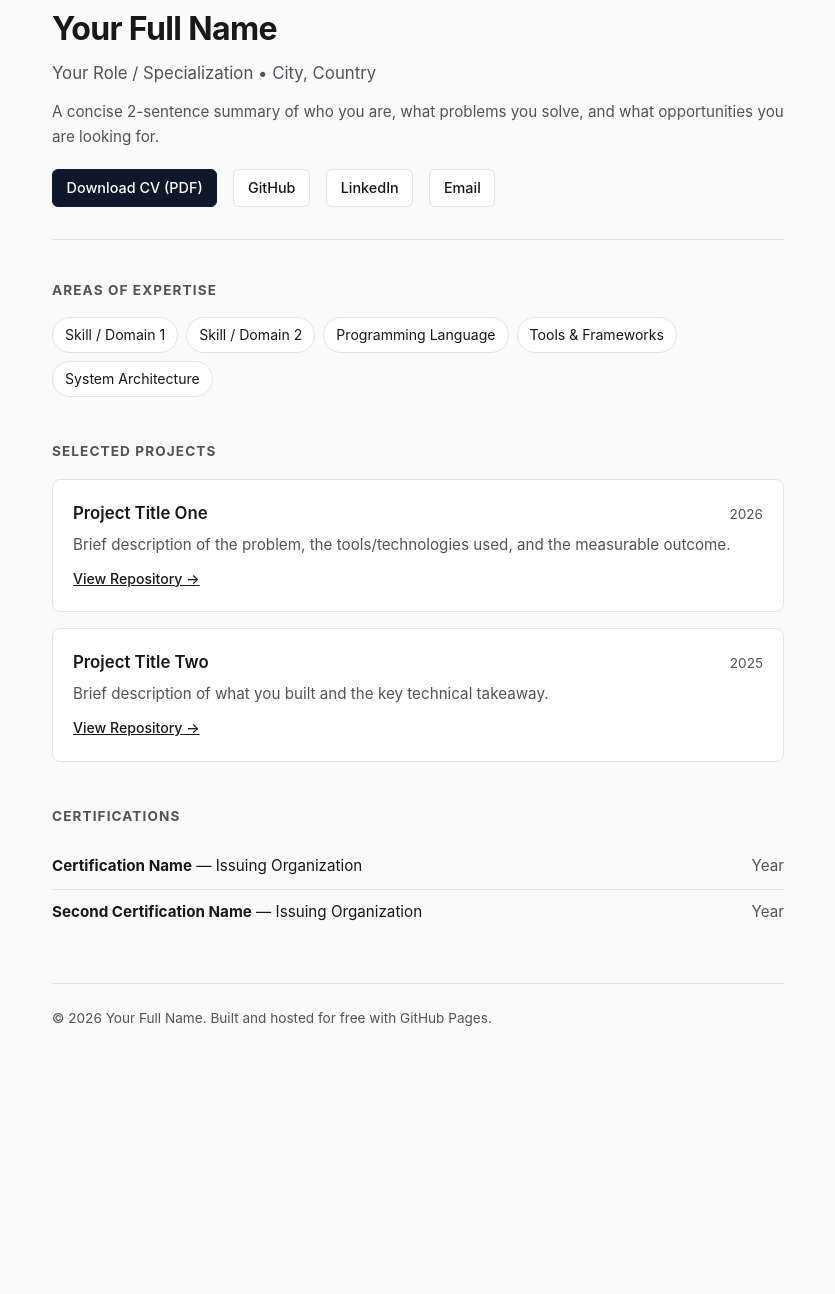
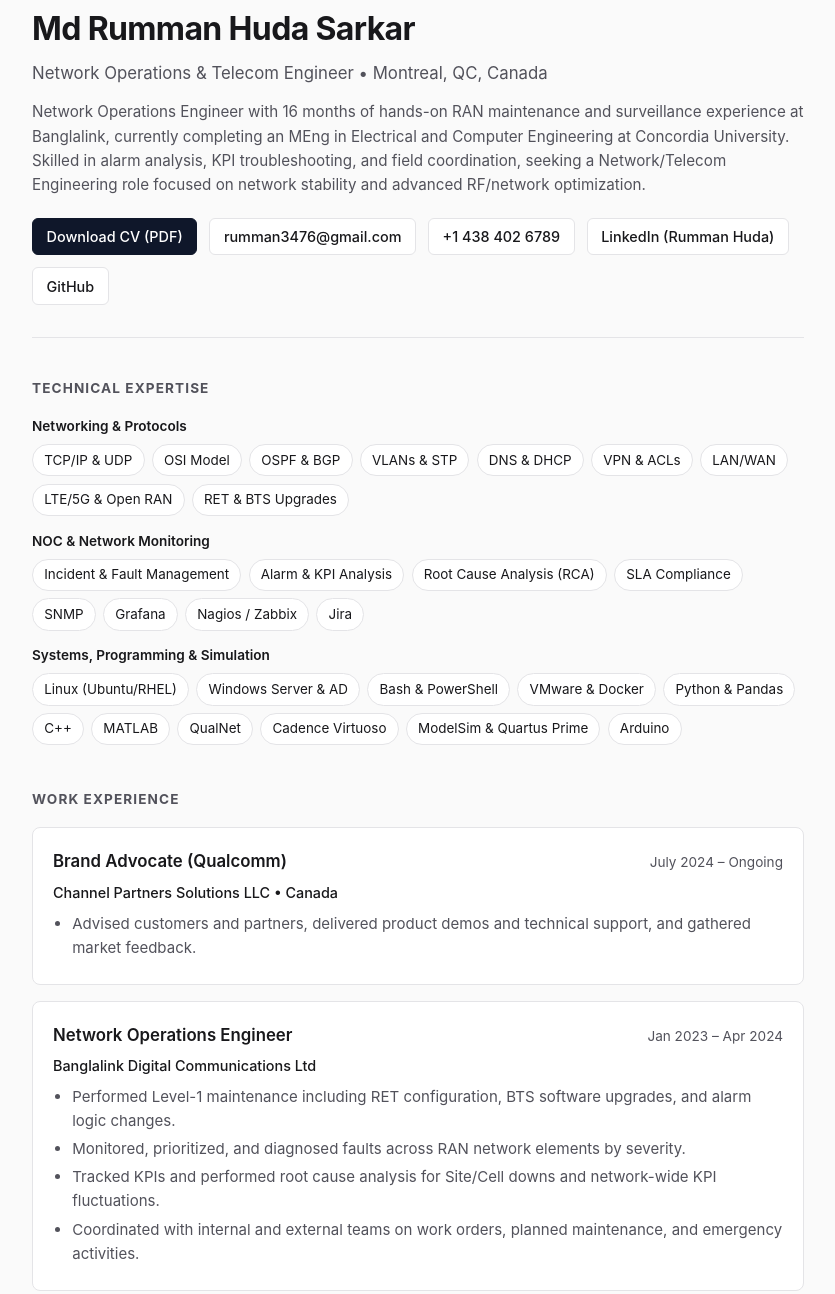
Before and after one commit to RummanHuda/rummanhuda.github.io, a plain HTML site: page index.html in a window 1280 px wide. Shown: the part 45-1339 px from the top of the page, without its empty margins (222-1057 px from the left). Before the commit the page ends 1122 px from the top, so only its background shows below. Drawn offline with Linux system fonts and the light colour scheme.

Commit message:
Updated information on index.html
Updated with up to date information

```diff
--- a/index.html
+++ b/index.html
@@ -3,7 +3,7 @@
 <head>
   <meta charset="UTF-8" />
   <meta name="viewport" content="width=device-width, initial-scale=1.0" />
-  <title>Your Name — Portfolio</title>
+  <title>Md Rumman Huda Sarkar — Network & Telecom Engineer</title>
   <style>
     :root {
       --bg: #fafafa;
@@ -19,7 +19,7 @@
       background: var(--bg);
       color: var(--text);
       line-height: 1.6;
-      max-width: 780px;
+      max-width: 820px;
       margin: 0 auto;
       padding: 3rem 1.5rem;
     }
@@ -30,7 +30,8 @@
     }
     h1 { font-size: 2rem; font-weight: 700; letter-spacing: -0.02em; }
     .subtitle { color: var(--muted); font-size: 1.05rem; margin-top: 0.35rem; }
-    .links { margin-top: 1.25rem; display: flex; flex-wrap: wrap; gap: 1rem; }
+    .summary { margin-top: 0.85rem; color: var(--muted); font-size: 0.95rem; }
+    .links { margin-top: 1.25rem; display: flex; flex-wrap: wrap; gap: 0.75rem; }
     .links a {
       text-decoration: none;
       color: var(--text);
@@ -56,13 +57,20 @@
       color: var(--muted);
       margin-bottom: 1rem;
     }
-    .tags { display: flex; flex-wrap: wrap; gap: 0.5rem; }
+    .skill-group { margin-bottom: 0.9rem; }
+    .skill-label {
+      font-size: 0.85rem;
+      font-weight: 600;
+      color: var(--text);
+      margin-bottom: 0.4rem;
+    }
+    .tags { display: flex; flex-wrap: wrap; gap: 0.45rem; }
     .tag {
       background: var(--surface);
       border: 1px solid var(--border);
-      padding: 0.35rem 0.75rem;
+      padding: 0.28rem 0.7rem;
       border-radius: 999px;
-      font-size: 0.88rem;
+      font-size: 0.84rem;
     }
     .card {
       background: var(--surface);
@@ -75,26 +83,25 @@
       display: flex;
       justify-content: space-between;
       align-items: baseline;
-      gap: 1rem;
-      margin-bottom: 0.4rem;
+      flex-wrap: wrap;
+      gap: 0.5rem;
+      margin-bottom: 0.35rem;
     }
     .card h3 { font-size: 1.05rem; font-weight: 600; }
-    .card span { font-size: 0.85rem; color: var(--muted); }
-    .card p { font-size: 0.95rem; color: var(--muted); }
-    .card a {
-      display: inline-block;
-      margin-top: 0.65rem;
-      font-size: 0.88rem;
-      color: var(--text);
-      font-weight: 500;
-    }
-    ul.cert-list { list-style: none; }
+    .card .meta { font-size: 0.9rem; font-weight: 500; color: var(--text); margin-bottom: 0.5rem; }
+    .card span.date { font-size: 0.85rem; color: var(--muted); }
+    .card p, .card ul { font-size: 0.94rem; color: var(--muted); }
+    .card ul { padding-left: 1.2rem; margin-top: 0.35rem; }
+    .card li { margin-bottom: 0.25rem; }
+    ul.cert-list { list-style: none; background: var(--surface); border: 1px solid var(--border); border-radius: 8px; padding: 0 1.25rem; }
     ul.cert-list li {
-      padding: 0.65rem 0;
+      padding: 0.8rem 0;
       border-bottom: 1px solid var(--border);
       display: flex;
       justify-content: space-between;
-      font-size: 0.95rem;
+      align-items: baseline;
+      gap: 1rem;
+      font-size: 0.94rem;
     }
     ul.cert-list li:last-child { border-bottom: none; }
     footer {
@@ -109,47 +116,139 @@
 <body>
 
   <header>
-    <h1>Your Full Name</h1>
-    <p class="subtitle">Your Role / Specialization &bull; City, Country</p>
-    <p style="margin-top: 0.85rem; color: var(--muted); font-size: 0.95rem;">
-      A concise 2-sentence summary of who you are, what problems you solve, and what opportunities you are looking for.
+    <h1>Md Rumman Huda Sarkar</h1>
+    <p class="subtitle">Network Operations &amp; Telecom Engineer &bull; Montreal, QC, Canada</p>
+    <p class="summary">
+      Network Operations Engineer with 16 months of hands-on RAN maintenance and surveillance experience at Banglalink, currently completing an MEng in Electrical and Computer Engineering at Concordia University. Skilled in alarm analysis, KPI troubleshooting, and field coordination, seeking a Network/Telecom Engineering role focused on network stability and advanced RF/network optimization.
     </p>
     <div class="links">
       <a href="resume.pdf" target="_blank" class="primary">Download CV (PDF)</a>
-      <a href="https://github.com/yourusername" target="_blank">GitHub</a>
-      <a href="https://linkedin.com/in/yourusername" target="_blank">LinkedIn</a>
-      <a href="mailto:you@example.com">Email</a>
+      <a href="mailto:rumman3476@gmail.com">rumman3476@gmail.com</a>
+      <a href="tel:+14384026789">+1 438 402 6789</a>
+      <a href="https://www.linkedin.com" target="_blank">LinkedIn (Rumman Huda)</a>
+      <a href="https://github.com" target="_blank">GitHub</a>
     </div>
   </header>
 
   <section id="expertise">
-    <h2>Areas of Expertise</h2>
-    <div class="tags">
-      <span class="tag">Skill / Domain 1</span>
-      <span class="tag">Skill / Domain 2</span>
-      <span class="tag">Programming Language</span>
-      <span class="tag">Tools &amp; Frameworks</span>
-      <span class="tag">System Architecture</span>
+    <h2>Technical Expertise</h2>
+
+    <div class="skill-group">
+      <div class="skill-label">Networking &amp; Protocols</div>
+      <div class="tags">
+        <span class="tag">TCP/IP &amp; UDP</span>
+        <span class="tag">OSI Model</span>
+        <span class="tag">OSPF &amp; BGP</span>
+        <span class="tag">VLANs &amp; STP</span>
+        <span class="tag">DNS &amp; DHCP</span>
+        <span class="tag">VPN &amp; ACLs</span>
+        <span class="tag">LAN/WAN</span>
+        <span class="tag">LTE/5G &amp; Open RAN</span>
+        <span class="tag">RET &amp; BTS Upgrades</span>
+      </div>
+    </div>
+
+    <div class="skill-group">
+      <div class="skill-label">NOC &amp; Network Monitoring</div>
+      <div class="tags">
+        <span class="tag">Incident &amp; Fault Management</span>
+        <span class="tag">Alarm &amp; KPI Analysis</span>
+        <span class="tag">Root Cause Analysis (RCA)</span>
+        <span class="tag">SLA Compliance</span>
+        <span class="tag">SNMP</span>
+        <span class="tag">Grafana</span>
+        <span class="tag">Nagios / Zabbix</span>
+        <span class="tag">Jira</span>
+      </div>
+    </div>
+
+    <div class="skill-group">
+      <div class="skill-label">Systems, Programming &amp; Simulation</div>
+      <div class="tags">
+        <span class="tag">Linux (Ubuntu/RHEL)</span>
+        <span class="tag">Windows Server &amp; AD</span>
+        <span class="tag">Bash &amp; PowerShell</span>
+        <span class="tag">VMware &amp; Docker</span>
+        <span class="tag">Python &amp; Pandas</span>
+        <span class="tag">C++</span>
+        <span class="tag">MATLAB</span>
+        <span class="tag">QualNet</span>
+        <span class="tag">Cadence Virtuoso</span>
+        <span class="tag">ModelSim &amp; Quartus Prime</span>
+        <span class="tag">Arduino</span>
+      </div>
+    </div>
+  </section>
+
+  <section id="experience">
+    <h2>Work Experience</h2>
+
+    <div class="card">
+      <div class="card-header">
+        <h3>Brand Advocate (Qualcomm)</h3>
+        <span class="date">July 2024 &ndash; Ongoing</span>
+      </div>
+      <div class="meta">Channel Partners Solutions LLC &bull; Canada</div>
+      <ul>
+        <li>Advised customers and partners, delivered product demos and technical support, and gathered market feedback.</li>
+      </ul>
+    </div>
+
+    <div class="card">
+      <div class="card-header">
+        <h3>Network Operations Engineer</h3>
+        <span class="date">Jan 2023 &ndash; Apr 2024</span>
+      </div>
+      <div class="meta">Banglalink Digital Communications Ltd</div>
+      <ul>
+        <li>Performed Level-1 maintenance including RET configuration, BTS software upgrades, and alarm logic changes.</li>
+        <li>Monitored, prioritized, and diagnosed faults across RAN network elements by severity.</li>
+        <li>Tracked KPIs and performed root cause analysis for Site/Cell downs and network-wide KPI fluctuations.</li>
+        <li>Coordinated with internal and external teams on work orders, planned maintenance, and emergency activities.</li>
+      </ul>
     </div>
   </section>
 
   <section id="projects">
-    <h2>Selected Projects</h2>
+    <h2>Projects &amp; Research</h2>
+
     <div class="card">
       <div class="card-header">
-        <h3>Project Title One</h3>
-        <span>2026</span>
+        <h3>Security and Privacy in Emerging 6G Networks</h3>
+        <span class="date">2026</span>
       </div>
-      <p>Brief description of the problem, the tools/technologies used, and the measurable outcome.</p>
-      <a href="https://github.com/yourusername/project-one" target="_blank">View Repository &rarr;</a>
+      <p>Evaluated AI-driven 6G Open RAN security and privacy solutions, methodologies, and open research gaps.</p>
     </div>
+
     <div class="card">
       <div class="card-header">
-        <h3>Project Title Two</h3>
-        <span>2025</span>
+        <h3>Wireless Multi-Hop Network Design and Simulation (QualNet 8.2)</h3>
+        <span class="date">2025</span>
       </div>
-      <p>Brief description of what you built and the key technical takeaway.</p>
-      <a href="https://github.com/yourusername/project-two" target="_blank">View Repository &rarr;</a>
+      <ul>
+        <li>Benchmarked TCP vs. UDP across routed subnets evaluating throughput, delay, retransmissions, and MAC overhead.</li>
+        <li>Measured the impact of Rayleigh fading on delay and throughput across concurrent UDP flows.</li>
+      </ul>
+    </div>
+
+    <div class="card">
+      <div class="card-header">
+        <h3>Last Mile Solution for High-Speed Communication Systems</h3>
+        <span class="date">2021 &ndash; 2022</span>
+      </div>
+      <div class="meta">Research Experience &bull; Bangladesh</div>
+      <p>Assessed last-mile connectivity challenges and proposed suitable communication technologies and policy measures.</p>
+    </div>
+  </section>
+
+  <section id="education">
+    <h2>Education</h2>
+    <div class="card">
+      <div class="card-header">
+        <h3>MEng, Electrical and Computer Engineering</h3>
+        <span class="date">Sep 2024 &ndash; Dec 2026</span>
+      </div>
+      <div class="meta">Concordia University &bull; Montreal, QC, Canada</div>
     </div>
   </section>
 
@@ -157,18 +256,22 @@
     <h2>Certifications</h2>
     <ul class="cert-list">
       <li>
-        <span><strong>Certification Name</strong> — Issuing Organization</span>
-        <span style="color: var(--muted);">Year</span>
+        <span><strong>Graduate Leadership Program</strong> — GradProSkills (Concordia University)</span>
+        <span class="date">Sep 2024</span>
       </li>
       <li>
-        <span><strong>Second Certification Name</strong> — Issuing Organization</span>
-        <span style="color: var(--muted);">Year</span>
+        <span><strong>Business Analytics with Excel: Elementary to Advanced</strong> — Johns Hopkins University</span>
+        <span class="date">May 2024</span>
+      </li>
+      <li>
+        <span><strong>Crash Course on Python</strong> — Google</span>
+        <span class="date">May 2023</span>
       </li>
     </ul>
   </section>
 
   <footer>
-    &copy; 2026 Your Full Name. Built and hosted for free with GitHub Pages.
+    &copy; 2026 Md Rumman Huda Sarkar &bull; Montreal, QC, Canada
   </footer>
 
 </body>
```
